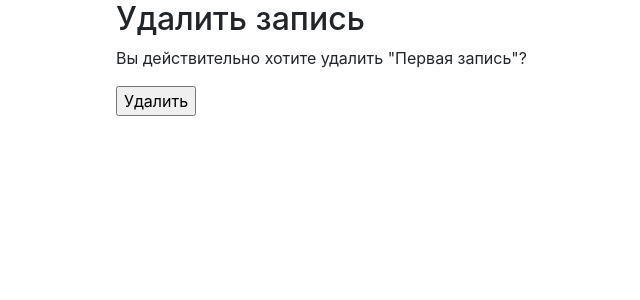
After one commit to KrasovskihIA/Diary_Django, a Django app: page /journal/journaldelete/1 in a window 1280 px wide. The commit adds this page. Shown: the top 300 px of the page, without its empty margins (219-859 px from the left). Run offline with Django 4.2, Linux system fonts and the light colour scheme; data comes from the database, SQL or seed files in the repository; both versions use the stored data as it was after the commit.

Commit message:
Deleting and editing an entry

```diff
--- a/DiaryDjango/Journalapp/urls.py
+++ b/DiaryDjango/Journalapp/urls.py
@@ -1,7 +1,11 @@
 from django.urls import path
 from . import views
 
+
+
 urlpatterns = [
   path('', views.JournalListView.as_view(), name="journallist"),
-  path('journal/journalcreate', views.JournalCreateView.as_view(),  name="createjournal"),
+  path('journal/journalcreate', views.JournalCreateView.as_view(), name="createjournal"),
+  path('journal/journalupdate/<pk>', views.JournalUpdateView.as_view(), name="updatejournal"),
+  path('journal/journaldelete/<pk>', views.JournalDeleteView.as_view(), name="deletejournal"),
 ]
--- a/DiaryDjango/Journalapp/views.py
+++ b/DiaryDjango/Journalapp/views.py
@@ -1,7 +1,7 @@
 from django.shortcuts import render
 from django.urls import reverse_lazy
 from .models import Journal
-from django.views.generic import ListView, CreateView
+from django.views.generic import ListView, CreateView, UpdateView,DeleteView
 from .forms import JournalForm
 
 
@@ -16,3 +16,16 @@ class JournalCreateView(CreateView):
     form_class = JournalForm
     template_name = 'journal/create_journal_form.html'
     success_url = reverse_lazy('journallist')
+
+
+class JournalUpdateView(UpdateView):
+    model = Journal
+    form_class = JournalForm
+    template_name = 'journal/update_journal_form.html'
+
+
+
+class JournalDeleteView(DeleteView):
+    model = Journal
+    template_name = 'journal/delete_journal_form.html'
+    success_url = reverse_lazy('journallist')
--- a/DiaryDjango/templates/journal/base.html
+++ b/DiaryDjango/templates/journal/base.html
@@ -8,7 +8,8 @@
       <meta name="viewport" content="width=device-width, initial-scale=1">
       <link rel="stylesheet" href="https://cdn.jsdelivr.net/npm/bootstrap@4.5.3/dist/css/bootstrap.min.css" integrity="sha384-TX8t27EcRE3e/ihU7zmQxVncDAy5uIKz4rEkgIXeMed4M0jlfIDPvg6uqKI2xXr2" crossorigin="anonymous">
    </head>
-   <body>
+   <body style="margin: auto;
+               width: 50%;">
       <div class="container-fluid">
          <div class="row">
             <div class="col-sm-12 ">
--- /dev/null
+++ b/DiaryDjango/templates/journal/delete_journal_form.html
@@ -0,0 +1,11 @@
+{% extends "journal/base.html" %}
+{% block content %}
+<h2>Удалить запись</h2>
+<form method="post">
+   <div>
+      {% csrf_token %}
+      <p>Вы действительно хотите удалить  "{{ object }}"?</p>
+      <input type="submit" value="Удалить" />
+   </div>
+</form>
+{% endblock %}
--- a/DiaryDjango/templates/journal/journal_list.html
+++ b/DiaryDjango/templates/journal/journal_list.html
@@ -2,11 +2,11 @@
 {% load humanize %}
 {% block content %}
 <h2>Дневник</h2>
-<a href=" "><button class="btn btn-primary" type = "submit">Добавить запись в журнал</button></a>
+<a href="{% url 'createjournal' %}"><button class="btn btn-primary" type = "submit">Добавить запись в журнал</button></a>
 <div>
    {% for journal in journal_list %}
    <div class="list-group">
-      <a href=" " class="list-group-item list-group-item-action flex-column align-items-start">
+      <a href="journal/journalupdate/{{ journal.id }}" class="list-group-item list-group-item-action flex-column align-items-start">
          <div class="d-flex w-100 justify-content-between">
             <h5 class="mb-1">{{ journal.title }}</h5>
             <small>{{ journal.date_created|naturaltime }}</small>
```
Also changed, not shown: DiaryDjango/templates/journal/update_journal_form.html (added, +11 -0 lines), DiaryDjango/db.sqlite3.
